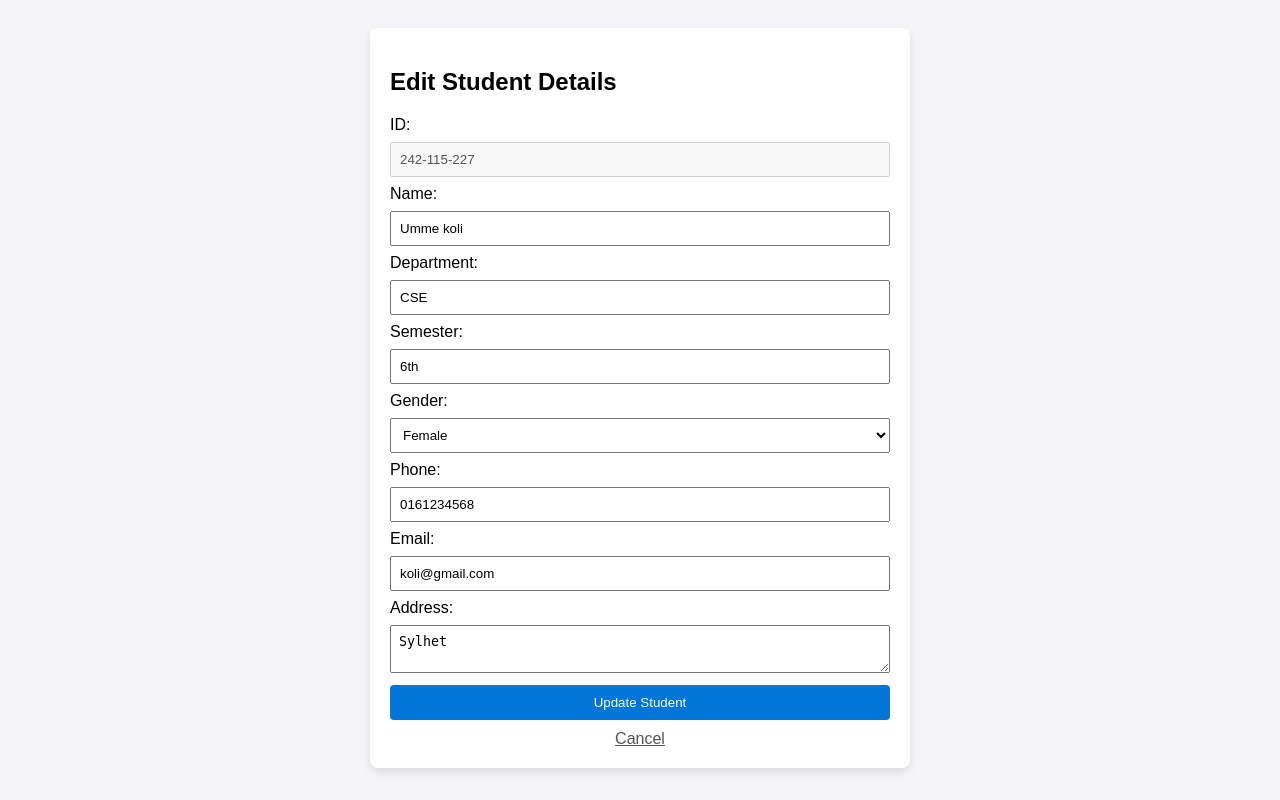
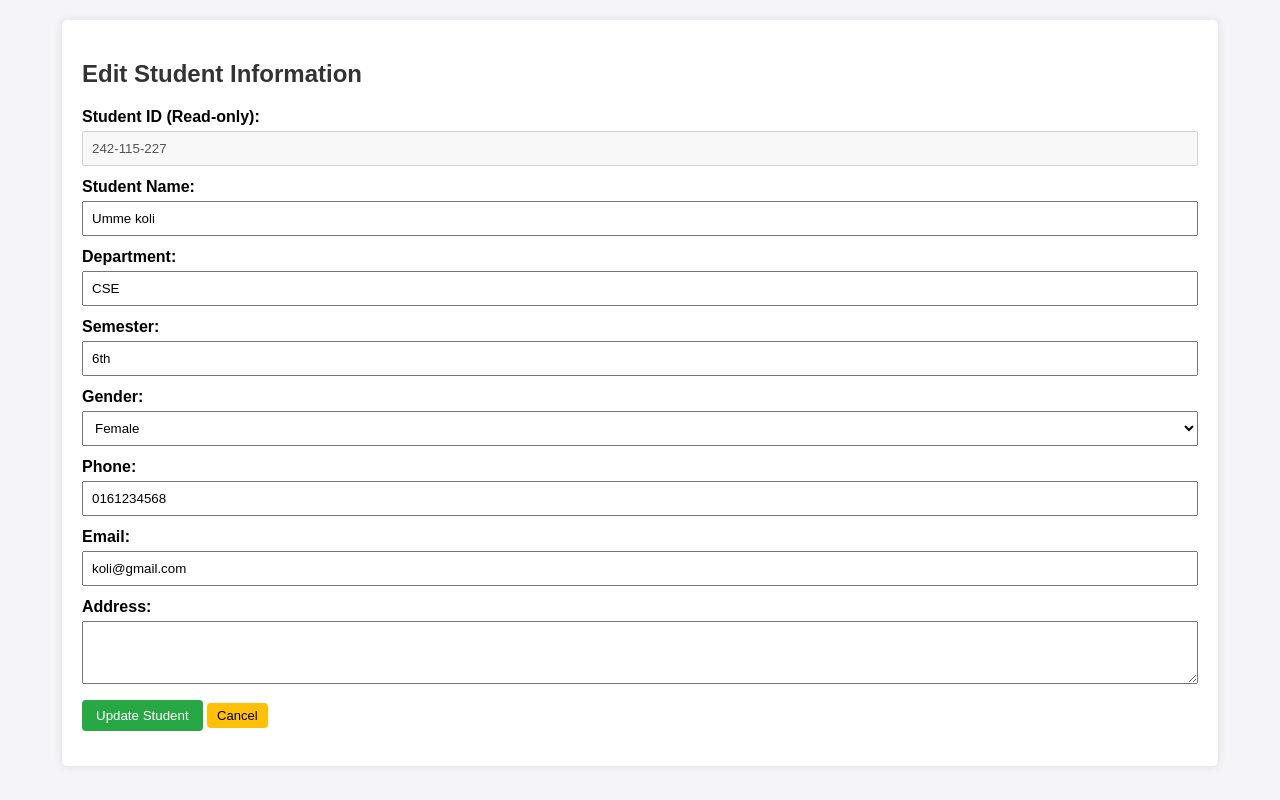
Before and after one commit to ummekoli21-boop/student_management, a PHP site: page /edit.php?id=242-115-227 in a window 1280 px wide. Run offline with PHP 8.4, Linux system fonts and the light colour scheme; data comes from the database, SQL or seed files in the repository; both versions use the stored data as it was after the commit; data that the repository does not hold is empty.

Commit message:
Add files via upload

```diff
--- a/config.php
+++ b/config.php
@@ -1,5 +1,6 @@
 <?php
 $conn = mysqli_connect("localhost", "root", "", "student_management");
+
 if (!$conn) {
     die("Connection failed: " . mysqli_connect_error());
 }
--- a/edit.php
+++ b/edit.php
@@ -5,74 +5,83 @@ if (isset($_GET['id'])) {
     $student_id = mysqli_real_escape_string($conn, $_GET['id']);
     $query = "SELECT * FROM students WHERE student_id = '$student_id'";
     $result = mysqli_query($conn, $query);
-    if (mysqli_num_rows($result) > 0) {
-        $row = mysqli_fetch_assoc($result);
-    } else {
-        header("Location: index.php");
-        exit;
-    }
-} else {
-    header("Location: index.php");
-    exit;
+    $student = mysqli_fetch_assoc($result);
 }
 
-if ($_SERVER["REQUEST_METHOD"] == "POST" && isset($_POST['update'])) {
-    $hidden_id = mysqli_real_escape_string($conn, $_POST['student_id']);
+if ($_SERVER['REQUEST_METHOD'] == 'POST') {
     $student_name = mysqli_real_escape_string($conn, $_POST['student_name']);
     $department = mysqli_real_escape_string($conn, $_POST['department']);
     $semester = mysqli_real_escape_string($conn, $_POST['semester']);
     $gender = mysqli_real_escape_string($conn, $_POST['gender']);
     $phone = mysqli_real_escape_string($conn, $_POST['phone']);
     $email = mysqli_real_escape_string($conn, $_POST['email']);
-    $Address = mysqli_real_escape_string($conn, $_POST['Address']);
+    $address = mysqli_real_escape_string($conn, $_POST['address']);
 
     $update_query = "UPDATE students SET
-        student_name = '$student_name',
-        department = '$department',
-        semester = '$semester',
-        gender = '$gender',
-        phone = '$phone',
-        email = '$email',
-        Address = '$Address'
-        WHERE student_id = '$hidden_id'";
+                    student_name='$student_name',
+                    department='$department',
+                    semester='$semester',
+                    gender='$gender',
+                    phone='$phone',
+                    email='$email',
+                    address='$address'
+                    WHERE student_id='$student_id'";
 
     if (mysqli_query($conn, $update_query)) {
         header("Location: index.php");
-        exit;
+        exit();
     }
 }
 ?>
 
 <!DOCTYPE html>
-<html lang="en">
+<html>
 <head>
-    <meta charset="UTF-8">
     <title>Edit Student</title>
-    <style>
-        body { font-family: Arial, sans-serif; background-color: #f4f4f9; padding: 20px; }
-        .box { max-width: 500px; margin: 0 auto; background: #fff; padding: 20px; border-radius: 8px; box-shadow: 0 4px 8px rgba(0,0,0,0.1); }
-        input, select, textarea { width: 100%; padding: 8px; margin: 8px 0; box-sizing: border-box; }
-        button { background: #0275d8; color: white; padding: 10px; border: none; width: 100%; border-radius: 4px; cursor: pointer; }
-    </style>
+    <link rel="stylesheet" href="css/style.css">
 </head>
 <body>
-<div class="box">
-    <h2>Edit Student Details</h2>
-    <form method="post">
-        <input type="hidden" name="student_id" value="<?php echo htmlspecialchars($row['student_id']); ?>">
-        ID: <input type="text" value="<?php echo htmlspecialchars($row['student_id']); ?>" disabled>
-        Name: <input type="text" name="student_name" value="<?php echo htmlspecialchars($row['student_name']); ?>" required>
-        Department: <input type="text" name="department" value="<?php echo htmlspecialchars($row['department']); ?>">
-        Semester: <input type="text" name="semester" value="<?php echo htmlspecialchars($row['semester']); ?>">
-        Gender: <select name="gender">
-            <option value="Male" <?php if($row['gender'] == 'Male') echo 'selected'; ?>>Male</option>
-            <option value="Female" <?php if($row['gender'] == 'Female') echo 'selected'; ?>>Female</option>
-        </select>
-        Phone: <input type="tel" name="phone" value="<?php echo htmlspecialchars($row['phone']); ?>" required>
-        Email: <input type="email" name="email" value="<?php echo htmlspecialchars($row['email']); ?>" required>
-        Address: <textarea name="Address"><?php echo htmlspecialchars($row['Address']); ?></textarea>
-        <button type="submit" name="update">Update Student</button>
-        <a href="index.php" style="display:block; text-align:center; margin-top:10px; color:#555;">Cancel</a>
+<div class="container">
+    <h2>Edit Student Information</h2>
+    <form method="POST">
+        <div class="form-group">
+            <label>Student ID (Read-only):</label>
+            <input type="text" value="<?php echo $student['student_id']; ?>" disabled>
+        </div>
+        <div class="form-group">
+            <label>Student Name:</label>
+            <input type="text" name="student_name" value="<?php echo $student['student_name']; ?>" required>
+        </div>
+        <div class="form-group">
+            <label>Department:</label>
+            <input type="text" name="department" value="<?php echo $student['department']; ?>" required>
+        </div>
+        <div class="form-group">
+            <label>Semester:</label>
+            <input type="text" name="semester" value="<?php echo $student['semester']; ?>" required>
+        </div>
+        <div class="form-group">
+            <label>Gender:</label>
+            <select name="gender" required>
+                <option value="Male" <?php if($student['gender'] == 'Male') echo 'selected'; ?>>Male</option>
+                <option value="Female" <?php if($student['gender'] == 'Female') echo 'selected'; ?>>Female</option>
+                <option value="Other" <?php if($student['gender'] == 'Other') echo 'selected'; ?>>Other</option>
+            </select>
+        </div>
+        <div class="form-group">
+            <label>Phone:</label>
+            <input type="text" name="phone" value="<?php echo $student['phone']; ?>" required>
+        </div>
+        <div class="form-group">
+            <label>Email:</label>
+            <input type="email" name="email" value="<?php echo $student['email']; ?>" required>
+        </div>
+        <div class="form-group">
+            <label>Address:</label>
+            <textarea name="address" rows="3"><?php echo $student['address']; ?></textarea>
+        </div>
+        <button type="submit" class="btn">Update Student</button>
+        <a href="index.php" class="btn btn-warning">Cancel</a>
     </form>
 </div>
 </body>
--- /dev/null
+++ b/style.css
@@ -0,0 +1,51 @@
+body {
+    font-family: Arial, sans-serif;
+    margin: 20px;
+    background-color: #f4f4f9;
+}
+.container {
+    width: 90%;
+    margin: auto;
+    background: #fff;
+    padding: 20px;
+    border-radius: 5px;
+    box-shadow: 0 0 10px rgba(0,0,0,0.1);
+}
+h2 { color: #333; margin-bottom: 20px; }
+.btn {
+    background: #28a745;
+    color: white;
+    padding: 8px 14px;
+    border: none;
+    cursor: pointer;
+    text-decoration: none;
+    border-radius: 4px;
+    display: inline-block;
+    margin-bottom: 15px;
+}
+.btn-warning { background: #ffc107; color: #000; padding: 5px 10px; font-size: 13px; }
+.btn-danger { background: #dc3545; color: white; padding: 5px 10px; font-size: 13px; }
+table {
+    width: 100%;
+    border-collapse: collapse;
+    margin-top: 10px;
+}
+table, th, td {
+    border: 1px solid #ddd;
+    padding: 10px;
+    text-align: left;
+}
+th { background-color: #f2f2f2; }
+.form-group {
+    margin-bottom: 12px;
+}
+.form-group label {
+    display: block;
+    margin-bottom: 5px;
+    font-weight: bold;
+}
+.form-group input, .form-group select, .form-group textarea {
+    width: 100%;
+    padding: 8px;
+    box-sizing: border-box;
+}
```
Also changed, not shown: add_student.php (added, +78 -0 lines), delete_student.php (added, +12 -0 lines), index.php (+42 -36 lines), student_management (3).sql (added, +25 -0 lines), update_student.php (added, +37 -0 lines).
